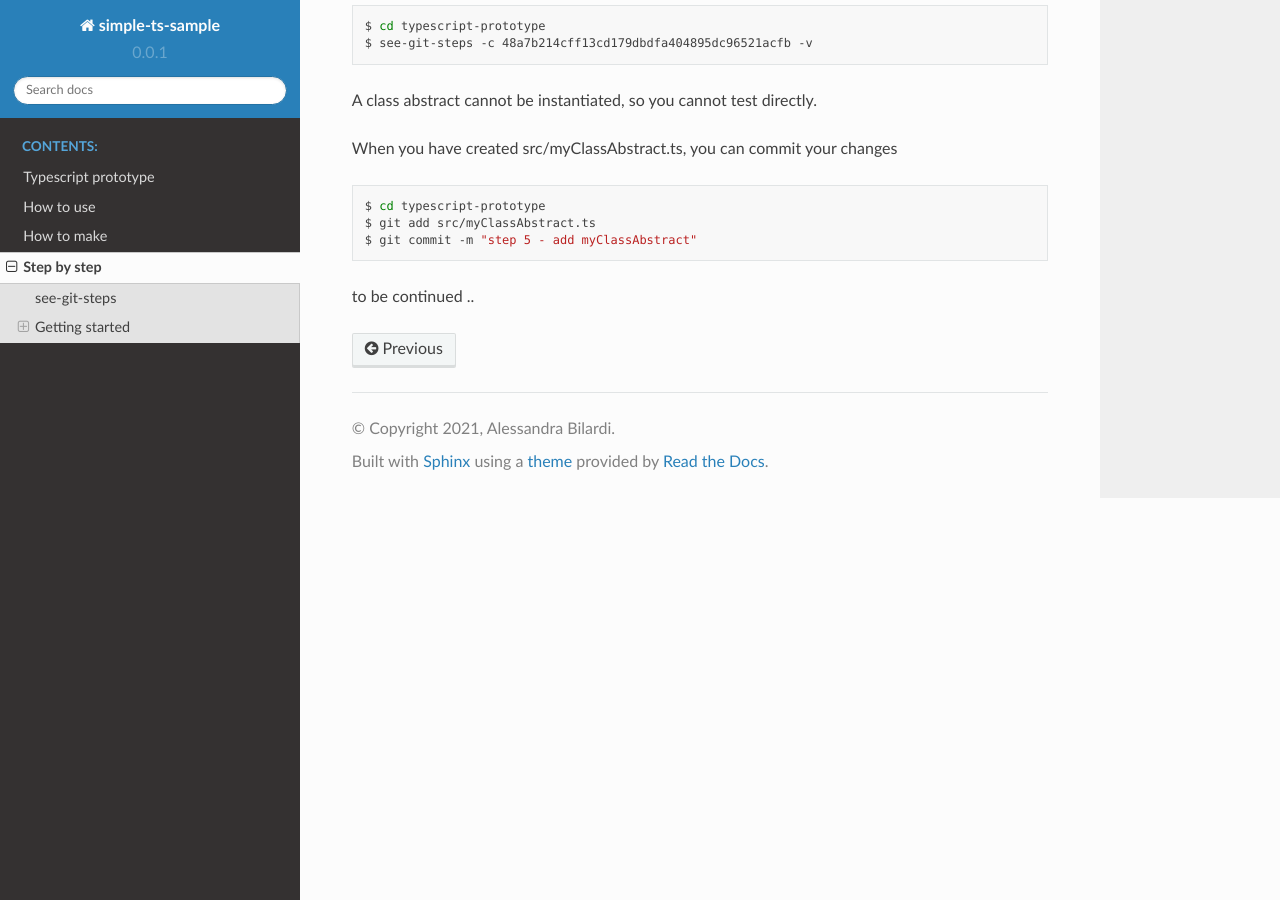
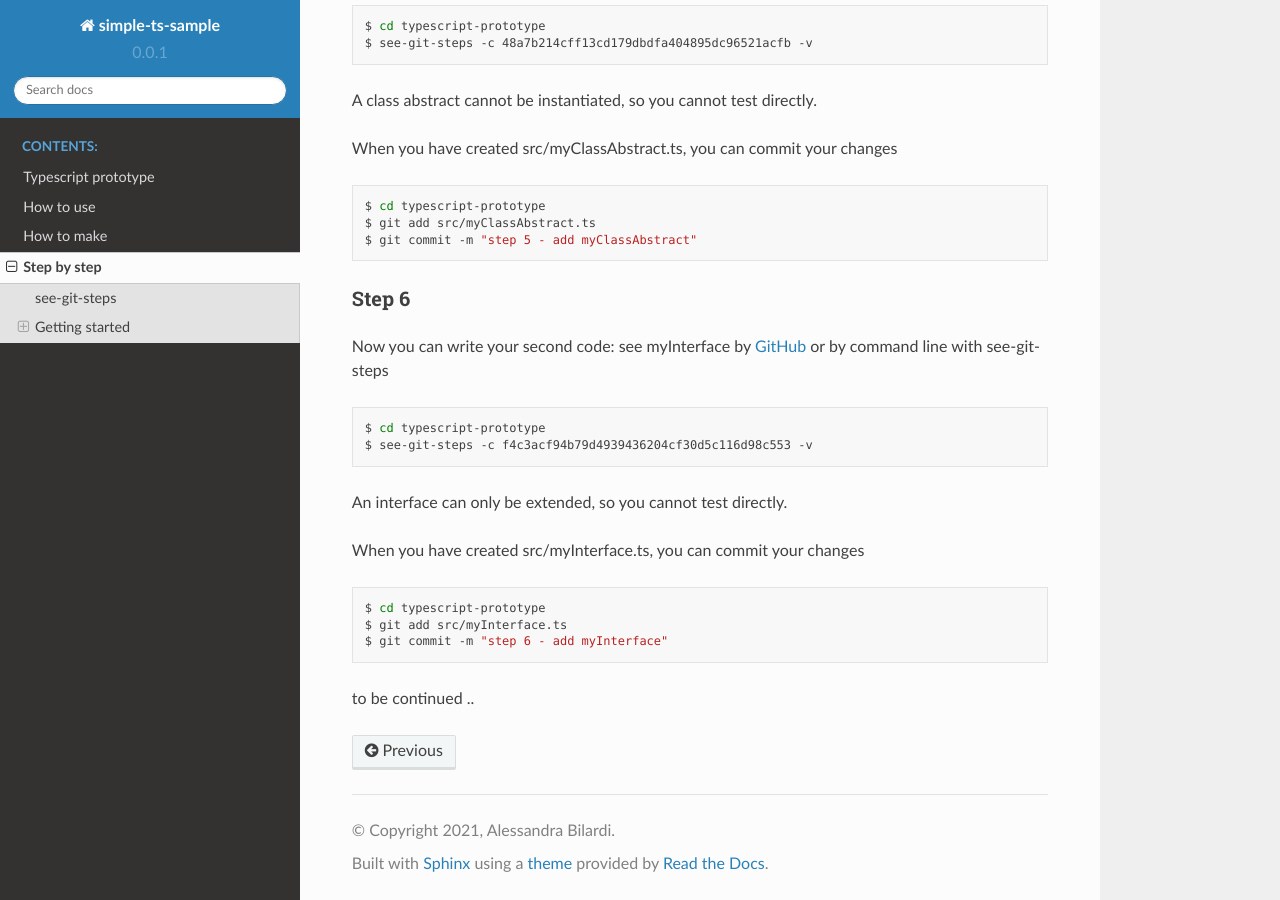
Before and after one commit to bilardi/typescript-prototype, a Sphinx documentation site: the page built from docs/source/stepbystep.rst, in a window 1280 px wide and 900 px high, scrolled down 4126 px. Built offline with Sphinx 7.4.7 and the Read the Docs theme 2.0.0, drawn with Linux system fonts in a browser that asks for light colours.

Commit message:
Update documentation

```diff
--- a/docs/source/stepbystep.rst
+++ b/docs/source/stepbystep.rst
@@ -203,4 +203,24 @@
     $ git add src/myClassAbstract.ts
     $ git commit -m "step 5 - add myClassAbstract"
 
+Step 6
+******
+
+Now you can write your second code: see myInterface by `GitHub <https://github.com/bilardi/python-prototype/commit/f4c3acf94b79d4939436204cf30d5c116d98c553>`_ or by command line with see-git-steps
+
+.. code-block:: bash
+
+    $ cd typescript-prototype
+    $ see-git-steps -c f4c3acf94b79d4939436204cf30d5c116d98c553 -v
+
+An interface can only be extended, so you cannot test directly.
+
+When you have created src/myInterface.ts, you can commit your changes
+
+.. code-block:: bash
+
+    $ cd typescript-prototype
+    $ git add src/myInterface.ts
+    $ git commit -m "step 6 - add myInterface"
+
 to be continued ..
```
